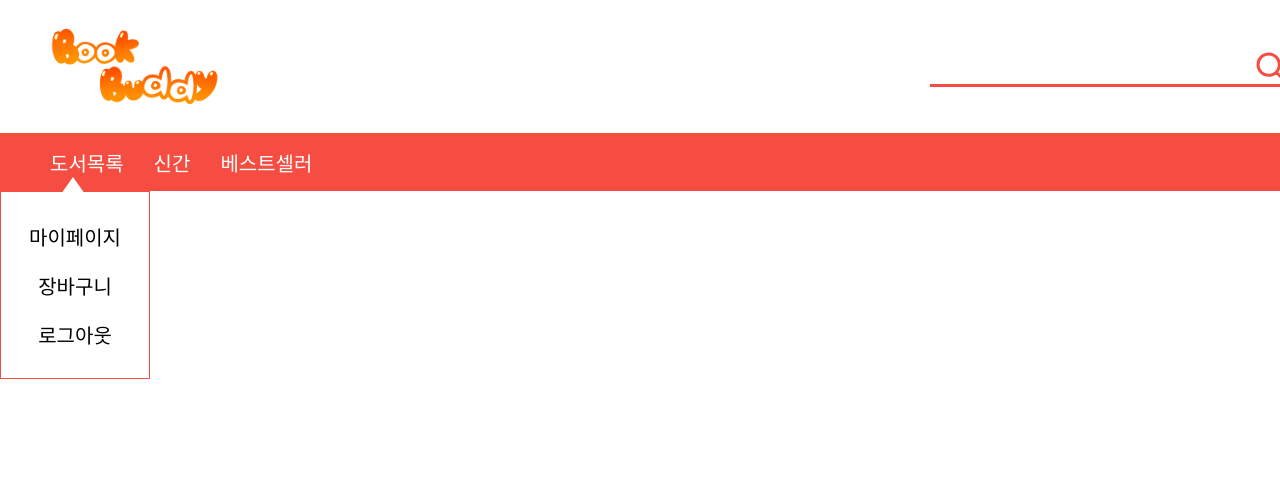
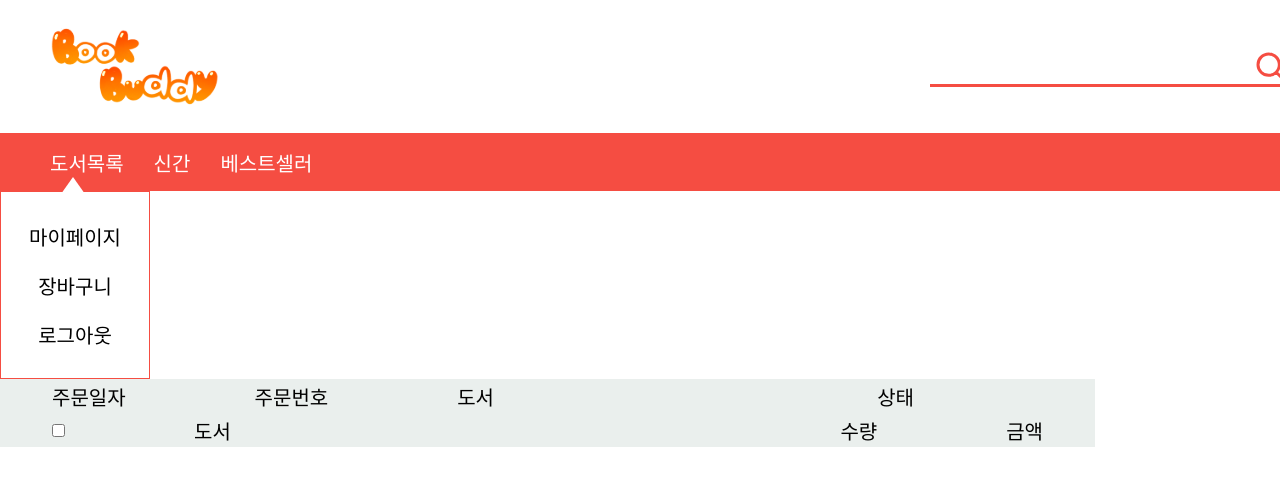
Before and after one commit to HyeranJo/bookbuddy, a React (Create React App) app in the folder client/: page / in a window 1280 px wide. Shown: the top 486 px of the page. Built offline with nearby package versions, Linux system fonts and the light colour scheme.

Commit message:
Feat: Category 구현

```diff
--- a/client/src/App.tsx
+++ b/client/src/App.tsx
@@ -2,6 +2,7 @@ import React from 'react';
 import Nav from './components/nav/Nav';
 import Header from './components/header/Header';
 import InfoNav from './components/info_nav/InfoNav';
+import { MypageCategory, CartCategory } from './components/category/Category';
 
 function App() {
   return (
@@ -9,6 +10,8 @@ function App() {
       <Header />
       <Nav />
       <InfoNav />
+      <MypageCategory />
+      <CartCategory />
     </div>
   );
 }
--- /dev/null
+++ b/client/src/components/category/Category.style.ts
@@ -0,0 +1,20 @@
+import { styled } from 'styled-components';
+
+export const Styled_Category = {
+  Div: styled.div`
+    display: flex;
+    width: 1095px;
+    height: 34px;
+    background-color: var(--category-color);
+    font-size: var(--basic-font-size);
+    justify-content: space-between;
+    align-items: center;
+
+    padding-left: 52px;
+    padding-right: 52px;
+  `,
+  SpanDiv: styled.div`
+    display: flex;
+    gap: 129px;
+  `,
+};
--- /dev/null
+++ b/client/src/components/category/Category.tsx
@@ -0,0 +1,38 @@
+import React from 'react';
+import { Styled_Category } from './Category.style';
+
+interface CategoryProps {
+  cancel?: boolean;
+}
+
+export const MypageCategory = ({ cancel }: CategoryProps) => {
+  return (
+    <Styled_Category.Div>
+      <Styled_Category.SpanDiv>
+        <span>주문일자</span>
+        <span>주문번호</span>
+        <span>도서</span>
+      </Styled_Category.SpanDiv>
+      <Styled_Category.SpanDiv>
+        <span>상태</span>
+        <span>{cancel && cancel ? '취소' : null}</span>
+      </Styled_Category.SpanDiv>
+    </Styled_Category.Div>
+  );
+};
+
+export const CartCategory = () => {
+  return (
+    <Styled_Category.Div>
+      <Styled_Category.SpanDiv>
+        {/* @todo: 전체선택 구현 */}
+        <input type="checkbox" />
+        <span>도서</span>
+      </Styled_Category.SpanDiv>
+      <Styled_Category.SpanDiv>
+        <span>수량</span>
+        <span>금액</span>
+      </Styled_Category.SpanDiv>
+    </Styled_Category.Div>
+  );
+};
--- a/client/src/index.css
+++ b/client/src/index.css
@@ -2,7 +2,7 @@
 
   /* color */
   --primary-background-color: #F54D42;
-  --category-color: #EAEFED
+  --category-color: #EAEFED;
 
   /* font-size */
   --title-font-size: 36px;
```
